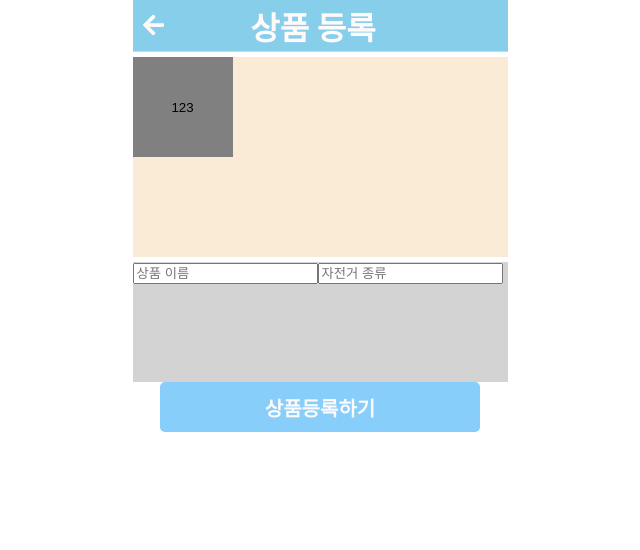
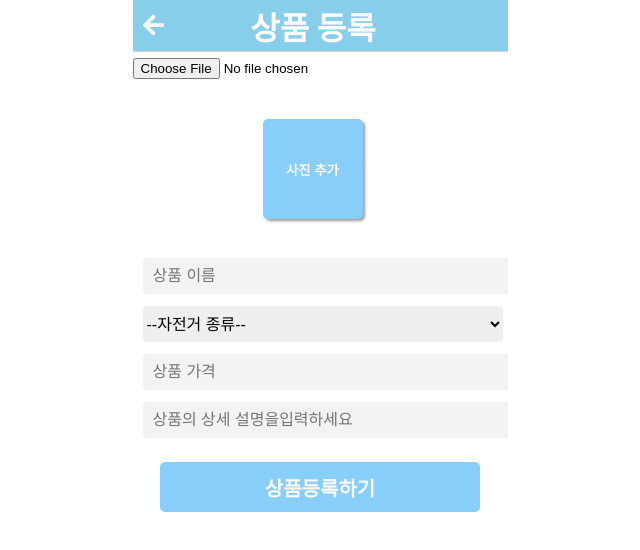
Before and after one commit to kgh3489/2021Hanium, a React (Create React App) app: page /product_register in a window 1280 px wide. Shown: the top 550 px of the page, without its empty margins (320-960 px from the left). Built offline with nearby package versions, Linux system fonts and the light colour scheme.

Commit message:
상품 등록 페이지 스피너 추가

```diff
--- a/src/component/product_register/product_register.jsx
+++ b/src/component/product_register/product_register.jsx
@@ -14,6 +14,7 @@ function ProductRegister() {
 
     return (
         <div className={styles.container}>
+            {/* Header */}
             <div className={styles.header}>
                 <div className={styles.header_left}>
                     <button className={styles.gotoHome} onClick={goToHome}><i className="fas fa-arrow-left"></i></button>
@@ -22,14 +23,26 @@ function ProductRegister() {
                     <h1 className={styles.title_h1}>상품 등록</h1>
                 </div>
             </div>
+            {/* Content */}
             <div className={styles.content}>
+                {/* Photo */}
                 <div className={styles.product_photo}>
-                    <button className={styles.photo_input}>123</button>
+                    <input type="file"/>
+                    <button className={styles.photo_inputBtn}>사진 추가</button>
                 </div>
+                {/* Product Input */}
                 <div className={styles.input_content}>
-                    <input type="text" name="username" placeholder="상품 이름" />
-                    <input type="text" name="username" placeholder="자전거 종류" />
+                    <input className={styles.productName} type="text" placeholder="상품 이름" />
+                    <select name="" className={styles.bikeStyle}>
+                        <option value="">--자전거 종류--</option>
+                        <option value="">하이브리드</option>
+                        <option value="">MTV</option>
+                        <option value="">로드</option>
+                    </select>
+                    <input type="text" name="productPrice" placeholder="상품 가격" />
+                    <input  type="text" placeholder="상품의 상세 설명을입력하세요" />
                 </div>
+                {/* Submit */}
                 <div className={styles.product_submit}>
                     <button className={styles.submitBtn}>상품등록하기</button>
                 </div>
--- a/src/component/product_register/product_register.module.css
+++ b/src/component/product_register/product_register.module.css
@@ -44,6 +44,7 @@
     width: 100%;
     height: 100%;
     display: flex;
+    background-color: white;
     flex-direction: column;
     align-items: center;
     overflow: scroll;
@@ -52,25 +53,53 @@
 /* 사진 추가 */
 .product_photo {
     width: 100%;
-    height: 200px;
-    background-color: antiquewhite;
+    height: 180px;
     margin-top: 5px;
 }
 
-.photo_input {
+.photo_inputBtn {
     width: 100px;
     height: 100px;
-    background-color: grey;
-    margin: 0 auto;
+    background-color: lightskyblue;
+    color: snow;
+    font-weight: bold;
+    border-radius: 5px;
+    box-shadow: 2px 2px 3px #999;
     cursor: pointer;
+    margin-top: 40px;
+    margin-left: 130px;
 }
 
 /* 내용 추가 */
 .input_content {
     width: 100%;
-    height: 120px;
-    background-color: lightgrey;
+    height: 200px;
+    padding: 10px;
     margin-top: 5px;
+}
+
+.input_content input {
+    margin: 6px 10px;
+    width: 22em;
+    height: 36px;
+    padding: 0px 10px;
+    font-size: 16px;
+    background-color: #f3f3f3;
+    border: 0;
+    border-radius: 4px;
+}
+
+.bikeStyle {
+    margin: 6px 10px;
+    width: 22.5em;
+    height: 36px;
+    border: 0;
+    border-radius: 4px;
+    font-size: 16px;
+}
+
+.productDesc {
+    height: 50px;
 }
 
 /* 상품 제출 */
@@ -88,4 +117,5 @@
     width: 20rem;
     height: 50px;
     margin: auto;
+    cursor: pointer;
 }
```
